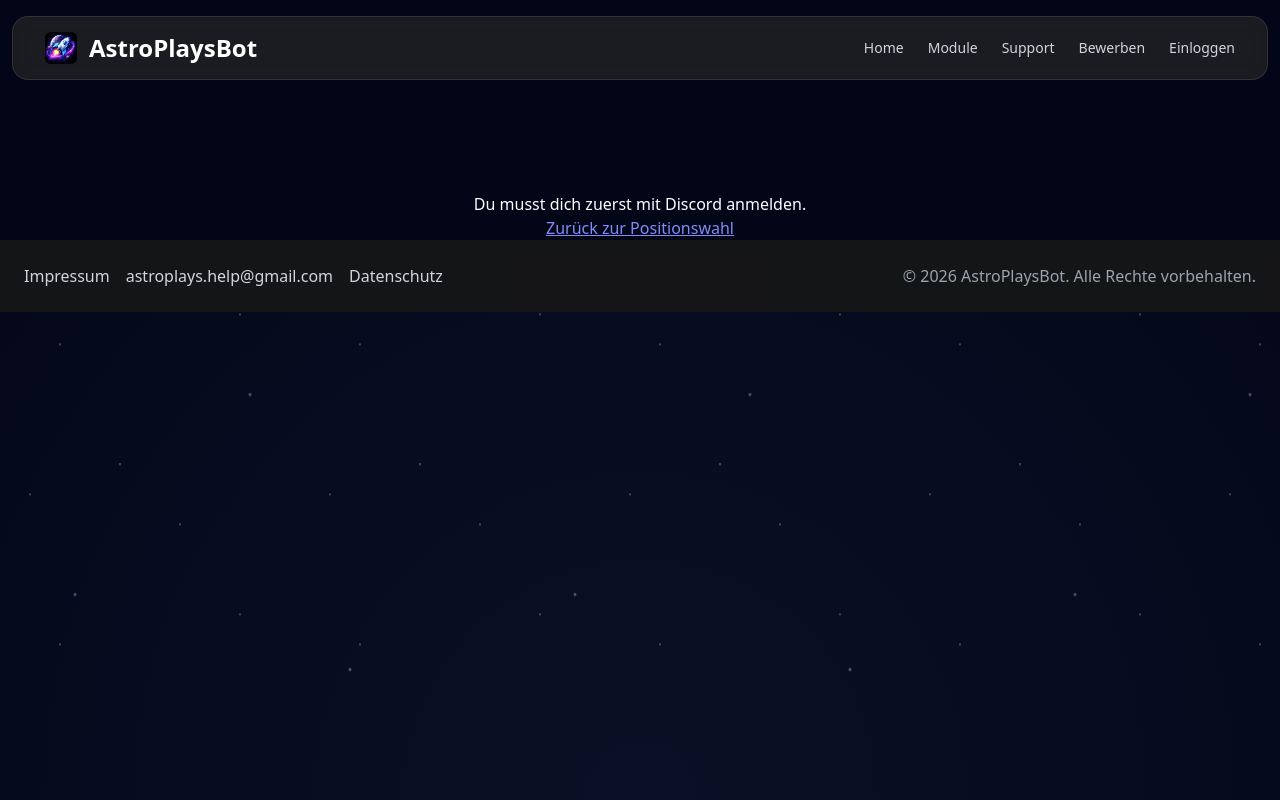
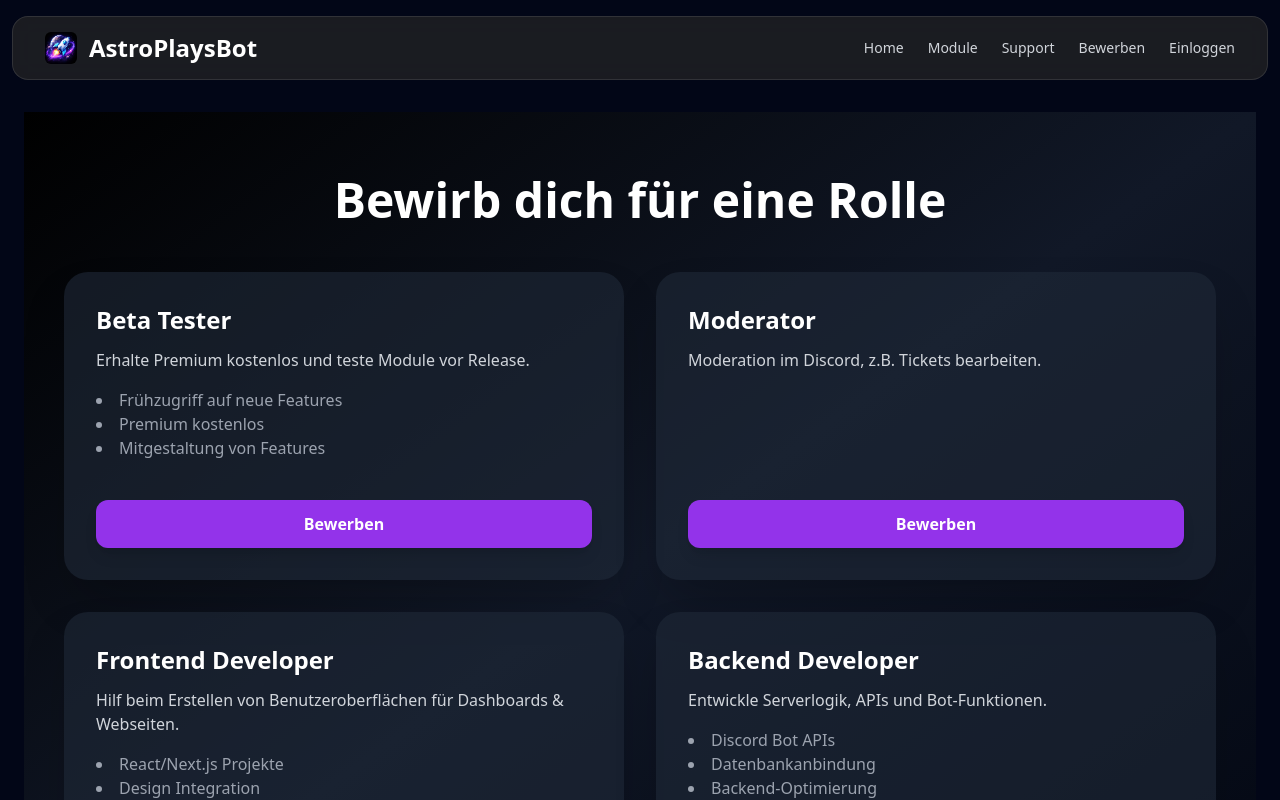
Before and after one commit to AstroPlaysBot/information, a Next.js app: page /apply in a window 1280 px wide. Shown: the top 800 px of the page. Built offline with nearby package versions, Linux system fonts and the light colour scheme.

Commit message:
Update page.tsx

```diff
--- a/src/app/apply/page.tsx
+++ b/src/app/apply/page.tsx
@@ -1,153 +1,110 @@
 'use client';
+import { motion } from 'framer-motion';
+import { useRouter } from 'next/navigation';
 
-import { useEffect, useState } from 'react';
-import { useRouter, useSearchParams } from 'next/navigation';
-
-interface DiscordUser {
-  id: string;
-  username: string;
-  discriminator: string;
-  avatar: string | null;
-  created_at: string;
+interface ApplicationType {
+  id: string; // für URL
+  title: string;
+  description: string;
+  perks?: string[];
 }
 
-export default function ApplyFormPage() {
+const applications: ApplicationType[] = [
+  {
+    id: 'betatester',
+    title: 'Beta Tester',
+    description: 'Erhalte Premium kostenlos und teste Module vor Release.',
+    perks: ['Frühzugriff auf neue Features', 'Premium kostenlos', 'Mitgestaltung von Features'],
+  },
+  {
+    id: 'moderator',
+    title: 'Moderator',
+    description: 'Moderation im Discord, z.B. Tickets bearbeiten.',
+  },
+  {
+    id: 'frontend-developer',
+    title: 'Frontend Developer',
+    description: 'Hilf beim Erstellen von Benutzeroberflächen für Dashboards & Webseiten.',
+    perks: ['React/Next.js Projekte', 'Design Integration', 'UI/UX Umsetzung'],
+  },
+  {
+    id: 'backend-developer',
+    title: 'Backend Developer',
+    description: 'Entwickle Serverlogik, APIs und Bot-Funktionen.',
+    perks: ['Discord Bot APIs', 'Datenbankanbindung', 'Backend-Optimierung'],
+  },
+];
+
+export default function ApplyPage() {
   const router = useRouter();
-  const searchParams = useSearchParams();
 
-  const [user, setUser] = useState<DiscordUser | null>(null);
-  const [loading, setLoading] = useState(true);
-  const [formValue, setFormValue] = useState('');
-  const [submitting, setSubmitting] = useState(false);
-  const [success, setSuccess] = useState(false);
-
-  const applicationId = searchParams.get('application');
-  const token = searchParams.get('token');
-
-  // 🔹 Guard: Token und Position prüfen
-  useEffect(() => {
-    if (!applicationId || !token) {
-      setLoading(false);
-      return; // Kein Token/Position -> Formular nicht laden
-    }
-
-    async function fetchUser() {
-      try {
-        const res = await fetch('https://discord.com/api/users/@me', {
-          headers: { Authorization: `Bearer ${token}` },
-        });
-        if (!res.ok) throw new Error('Discord API Fehler');
-        const data = await res.json();
-
-        const created_at = new Date(
-          Number((BigInt(data.id) >> 22n) + 1420070400000n)
-        );
-
-        setUser({ ...data, created_at: created_at.toISOString() });
-      } catch (err) {
-        console.error(err);
-        alert('Fehler beim Laden von Discord-Daten. Bitte erneut einloggen.');
-      } finally {
-        setLoading(false);
-      }
-    }
-
-    fetchUser();
-  }, [applicationId, token]);
-
-  const handleSubmit = async (e: React.FormEvent) => {
-    e.preventDefault();
-    if (!formValue || !user || !applicationId) return;
-    setSubmitting(true);
-
-    try {
-      const res = await fetch('/api/adminboard', {
-        method: 'POST',
-        headers: { 'Content-Type': 'application/json' },
-        body: JSON.stringify({
-          name: user.username,
-          discordId: user.id,
-          discriminator: user.discriminator,
-          avatar: user.avatar,
-          role: applicationId,
-          answers: { text: formValue },
-          submittedAt: new Date().toISOString(),
-        }),
-      });
-
-      const data = await res.json();
-      if (data.success) {
-        setSuccess(true);
-        setFormValue('');
-      } else {
-        alert('Fehler beim Absenden');
-      }
-    } catch (err) {
-      console.error(err);
-      alert('Fehler beim Absenden');
-    } finally {
-      setSubmitting(false);
-    }
+  const handleApply = (appId: string) => {
+    // Leite zu Discord OAuth weiter
+    // redirect param = Seite, auf die der Nutzer nach Login kommt
+    const redirectUrl = encodeURIComponent(`/apply/${appId}`);
+    window.location.href = `/api/discord-auth?redirect=${redirectUrl}`;
   };
 
-  if (loading) return <div className="text-center text-white mt-20">Lade Discord-Daten…</div>;
+  return (
+    <div className="min-h-screen bg-gradient-to-br from-black via-gray-900 to-gray-950 text-white px-6 py-16">
+      <h1 className="text-5xl font-extrabold text-center mb-12 opacity-0 animate-fadeIn">
+        Bewirb dich für eine Rolle
+      </h1>
 
-  if (!token) {
-    return (
-      <div className="text-center text-white mt-20">
-        Du musst dich zuerst mit Discord anmelden.<br />
-        <a href={`/apply`} className="underline text-indigo-400">Zurück zur Positionswahl</a>
-      </div>
-    );
-  }
+      <motion.div
+        className="grid grid-cols-1 md:grid-cols-2 gap-8 max-w-6xl mx-auto"
+        initial="hidden"
+        animate="visible"
+        variants={{
+          hidden: {},
+          visible: {
+            transition: {
+              staggerChildren: 0.15,
+            },
+          },
+        }}
+      >
+        {applications.map((app) => (
+          <motion.div
+            key={app.id}
+            className="bg-gray-800/60 rounded-3xl p-8 shadow-2xl flex flex-col justify-between"
+            whileHover={{ scale: 1.03 }}
+            transition={{ type: 'spring', stiffness: 300 }}
+            initial={{ opacity: 0, y: 20 }}
+            animate={{ opacity: 1, y: 0 }}
+          >
+            <div>
+              <h2 className="text-2xl font-bold mb-3">{app.title}</h2>
+              <p className="text-gray-300 mb-4">{app.description}</p>
 
-  if (!user) {
-    return (
-      <div className="text-center text-white mt-20">
-        Benutzer konnte nicht geladen werden.
-      </div>
-    );
-  }
+              {app.perks && (
+                <ul className="list-disc list-inside text-gray-400 mb-6">
+                  {app.perks.map((perk, i) => (
+                    <li key={i}>{perk}</li>
+                  ))}
+                </ul>
+              )}
+            </div>
 
-  if (success) {
-    return <div className="text-center text-white mt-20 text-2xl">✅ Bewerbung erfolgreich abgeschickt!</div>;
-  }
+            <button
+              onClick={() => handleApply(app.id)}
+              className="mt-4 py-3 px-6 rounded-xl bg-purple-600 hover:bg-pink-600 text-white font-semibold shadow-lg transition-all"
+            >
+              Bewerben
+            </button>
+          </motion.div>
+        ))}
+      </motion.div>
 
-  return (
-    <div className="min-h-screen bg-gradient-to-br from-black via-gray-900 to-gray-950 text-white p-6">
-      <div className="flex items-center gap-4 mb-8">
-        <img
-          src={user.avatar ? `https://cdn.discordapp.com/avatars/${user.id}/${user.avatar}.png` : '/default-avatar.png'}
-          alt="Avatar"
-          className="w-16 h-16 rounded-full"
-        />
-        <div>
-          <p className="font-bold text-xl">{user.username}#{user.discriminator}</p>
-          <p className="text-gray-400 text-sm">
-            Account erstellt: {new Date(user.created_at).toLocaleDateString()}
-          </p>
-          <p className="text-gray-300 text-sm mt-1">
-            Bewerbung für: <span className="font-semibold">{applicationId}</span>
-          </p>
-        </div>
-      </div>
-
-      <form className="flex flex-col gap-4 max-w-xl" onSubmit={handleSubmit}>
-        <textarea
-          placeholder="Warum möchtest du dich bewerben?"
-          className="p-3 rounded bg-gray-800 text-white"
-          value={formValue}
-          onChange={(e) => setFormValue(e.target.value)}
-          required
-        />
-        <button
-          type="submit"
-          className="py-3 px-6 rounded-xl bg-purple-600 hover:bg-pink-600 text-white font-semibold shadow-lg transition-all disabled:opacity-50"
-          disabled={submitting}
-        >
-          {submitting ? 'Senden…' : 'Bewerbung abschicken'}
-        </button>
-      </form>
+      <style jsx>{`
+        @keyframes fadeIn {
+          from { opacity: 0; }
+          to { opacity: 1; }
+        }
+        .animate-fadeIn {
+          animation: fadeIn 1s ease forwards;
+        }
+      `}</style>
     </div>
   );
 }
```
